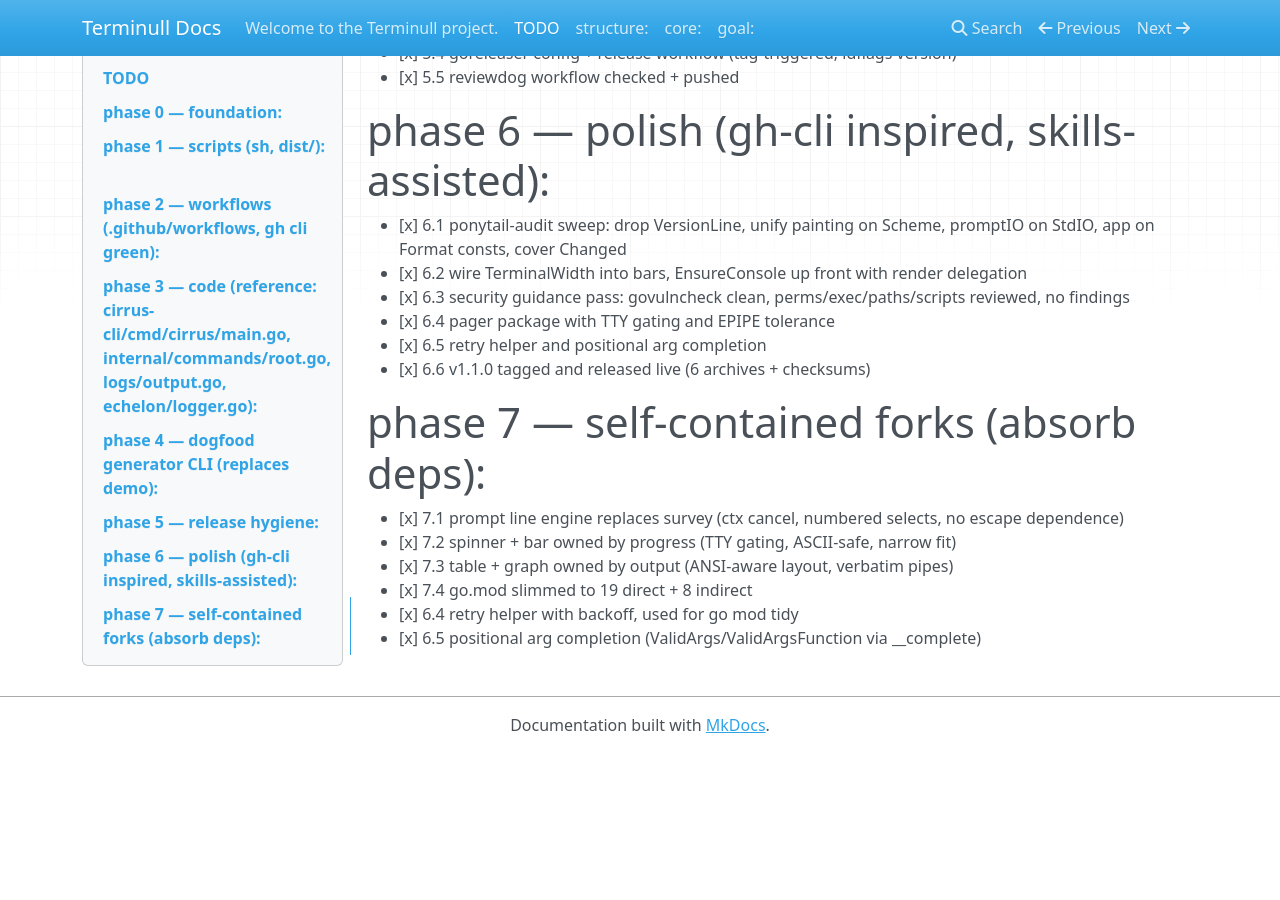
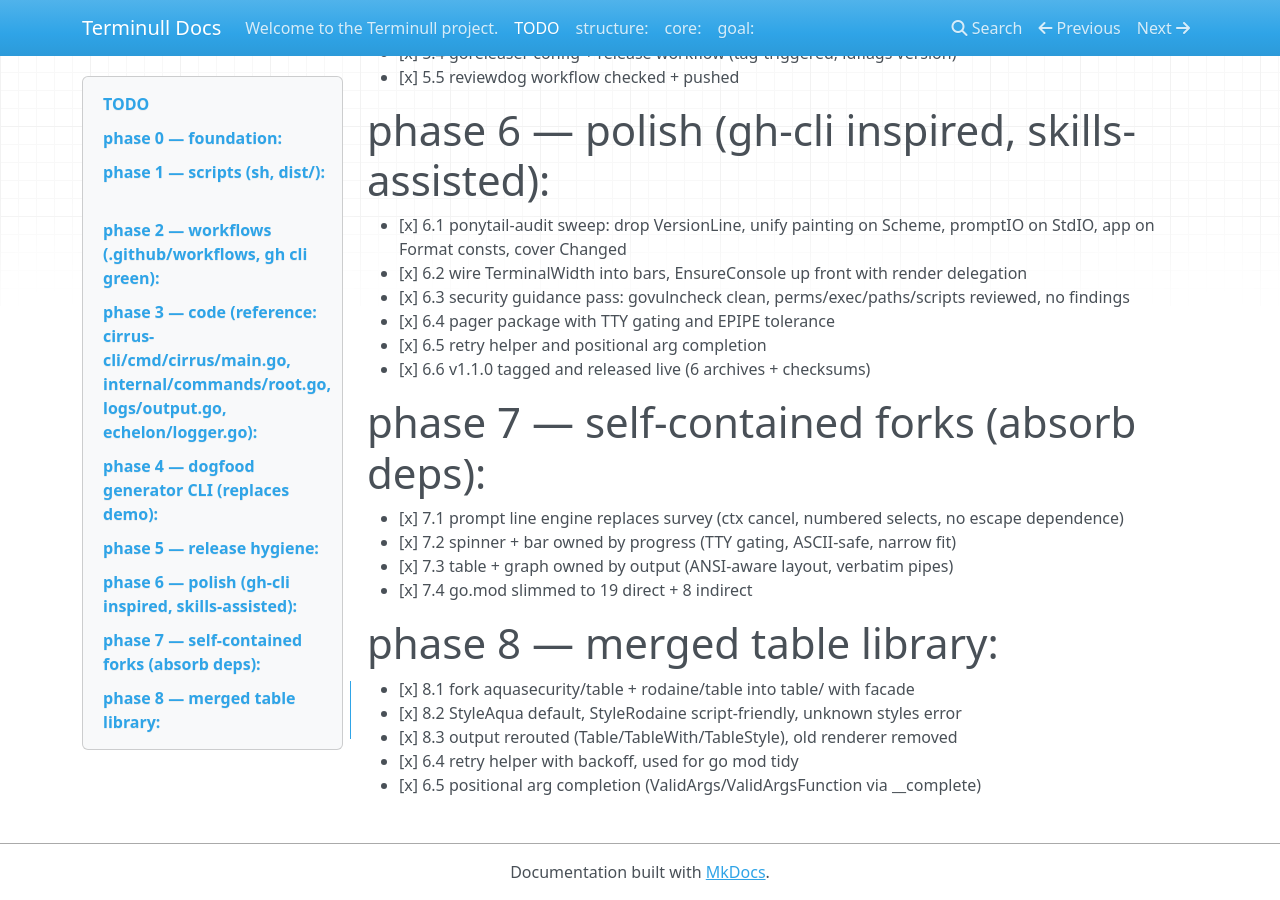
Before and after one commit to CHE3MZ/terminull, an MkDocs documentation site: the page built from docs/TODO.md, in a window 1280 px wide and 900 px high, scrolled down 1968 px. Built offline with MkDocs 1.6.1, drawn with Linux system fonts in a browser that asks for light colours; nearby versions of some CDN libraries; before the commit the page ends 2721 px from its top, so only the background shows below that.

Commit message:
docs: record merged table library

```diff
--- a/docs/TODO.md
+++ b/docs/TODO.md
@@ -82,5 +82,11 @@
 - [x] 7.2 spinner + bar owned by progress (TTY gating, ASCII-safe, narrow fit)
 - [x] 7.3 table + graph owned by output (ANSI-aware layout, verbatim pipes)
 - [x] 7.4 go.mod slimmed to 19 direct + 8 indirect
+
+# phase 8 — merged table library:
+
+- [x] 8.1 fork aquasecurity/table + rodaine/table into table/ with facade
+- [x] 8.2 StyleAqua default, StyleRodaine script-friendly, unknown styles error
+- [x] 8.3 output rerouted (Table/TableWith/TableStyle), old renderer removed
 - [x] 6.4 retry helper with backoff, used for go mod tidy
 - [x] 6.5 positional arg completion (ValidArgs/ValidArgsFunction via __complete)
```
Also changed, not shown: docs/dependencies.md (+1 -0 lines).
